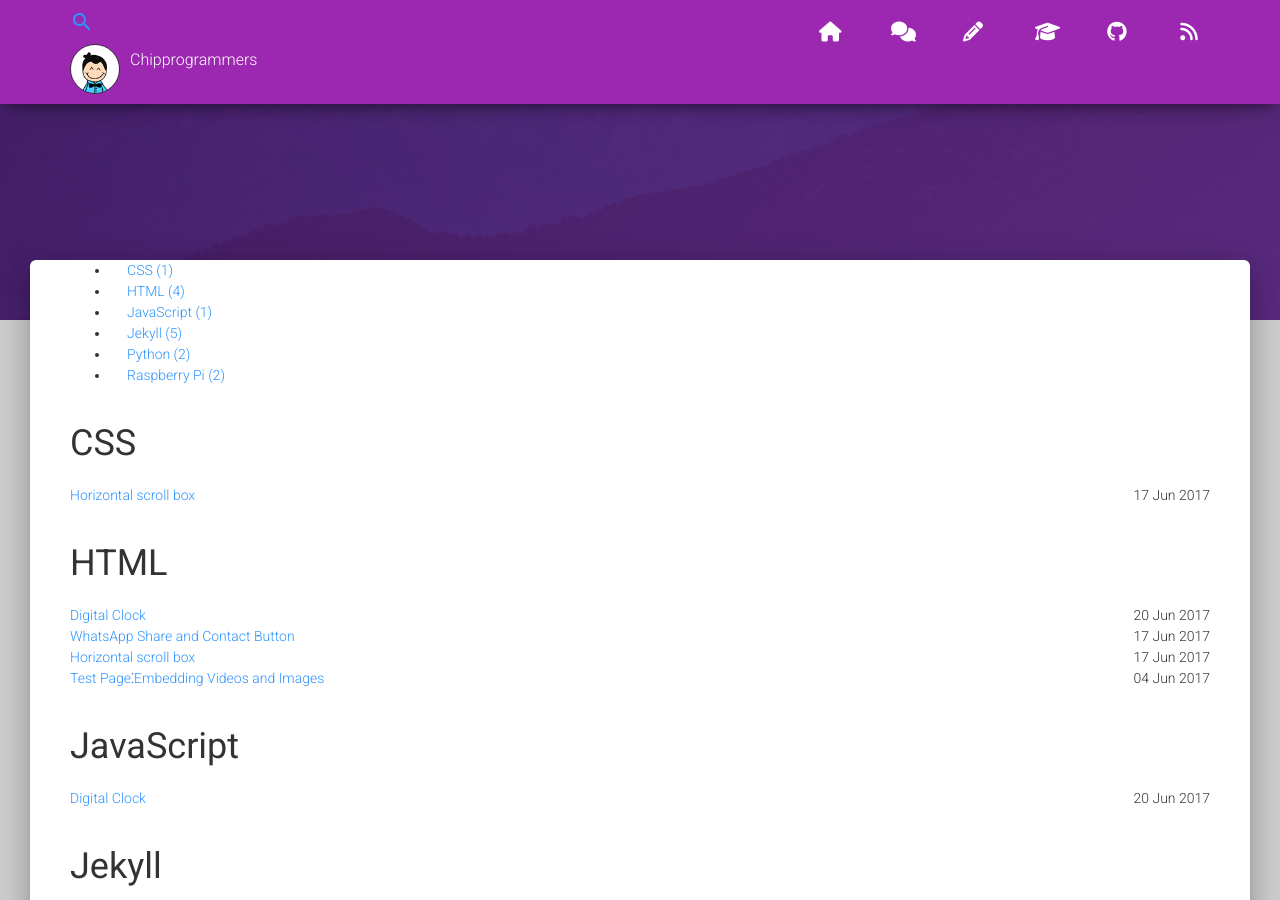
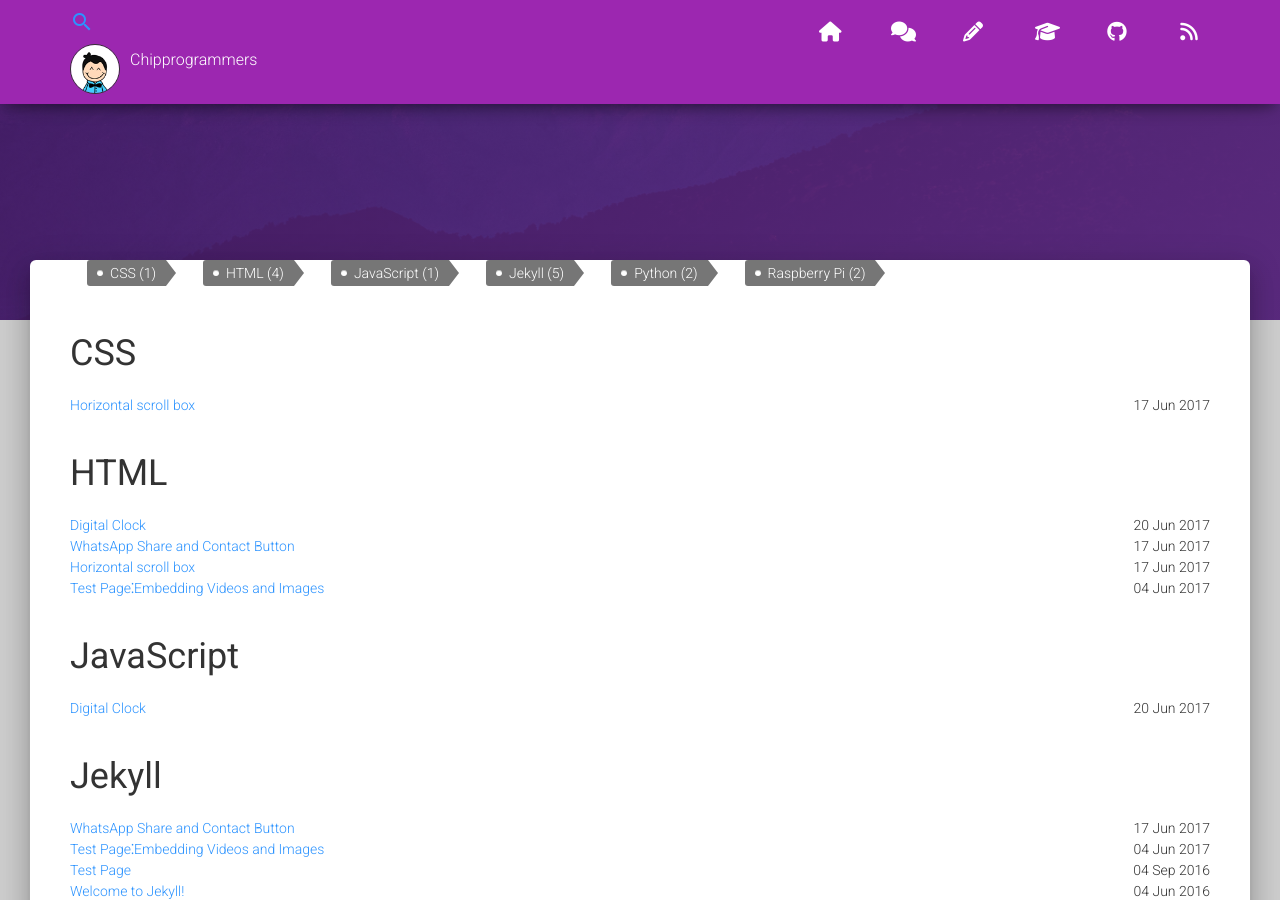
Before and after one commit to tip4programs/imbue, a Jekyll site: the page built from tags.md, in a window 1280 px wide and 900 px high, scrolled down 490 px. Built offline with Jekyll 4.4.1, drawn with Linux system fonts in a browser that asks for light colours; nearby versions of some CDN libraries.

Commit message:
Update additional.css

```diff
--- a/asset/css/additional.css
+++ b/asset/css/additional.css
@@ -57,3 +57,59 @@
 	padding: 10px 17px;
 	font-size: 35px;
 }
+/* Tags */
+.taggs {
+  list-style: none;
+  margin: 0;
+  overflow: hidden;
+  padding: 0;
+}
+
+.taggs li {
+  float: left;
+}
+
+.tagg {
+  background: #767676;
+  border-radius: 3px 0 0 3px;
+  color: #ffffff;
+  display: inline-block;
+  height: 26px;
+  line-height: 26px;
+  padding: 0 20px 0 23px;
+  position: relative;
+  margin: 0 10px 10px 0;
+  text-decoration: none;
+  -webkit-transition: color 0.2s;
+}
+
+.tagg::before {
+  background: #fff;
+  border-radius: 10px;
+  box-shadow: inset 0 1px rgba(0, 0, 0, 0.25);
+  content: '';
+  height: 6px;
+  left: 10px;
+  position: absolute;
+  width: 6px;
+  top: 10px;
+}
+
+.tagg::after {
+  background: #fff;
+  border-bottom: 13px solid transparent;
+  border-left: 10px solid #767676;
+  border-top: 13px solid transparent;
+  content: '';
+  position: absolute;
+  right: 0;
+  top: 0;
+}
+.tagg:hover {
+  background-color: orange;
+  color: white;
+}
+
+.tagg:hover::after {
+   border-left-color: orange;
+}
```
